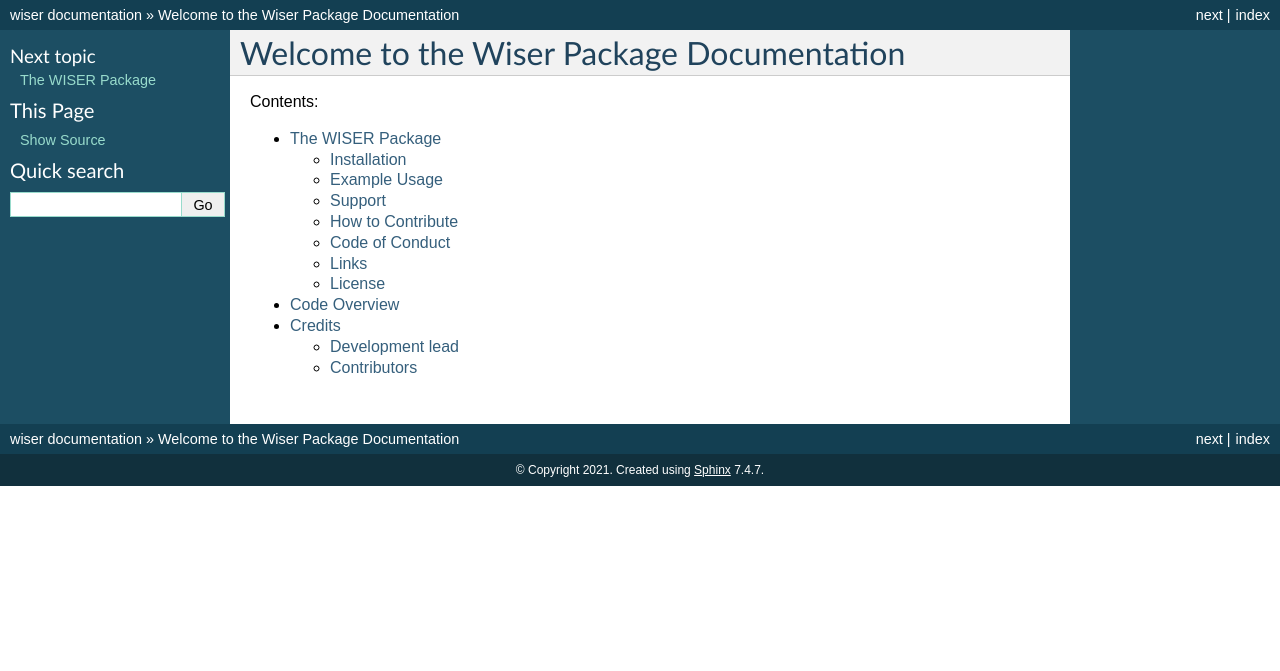
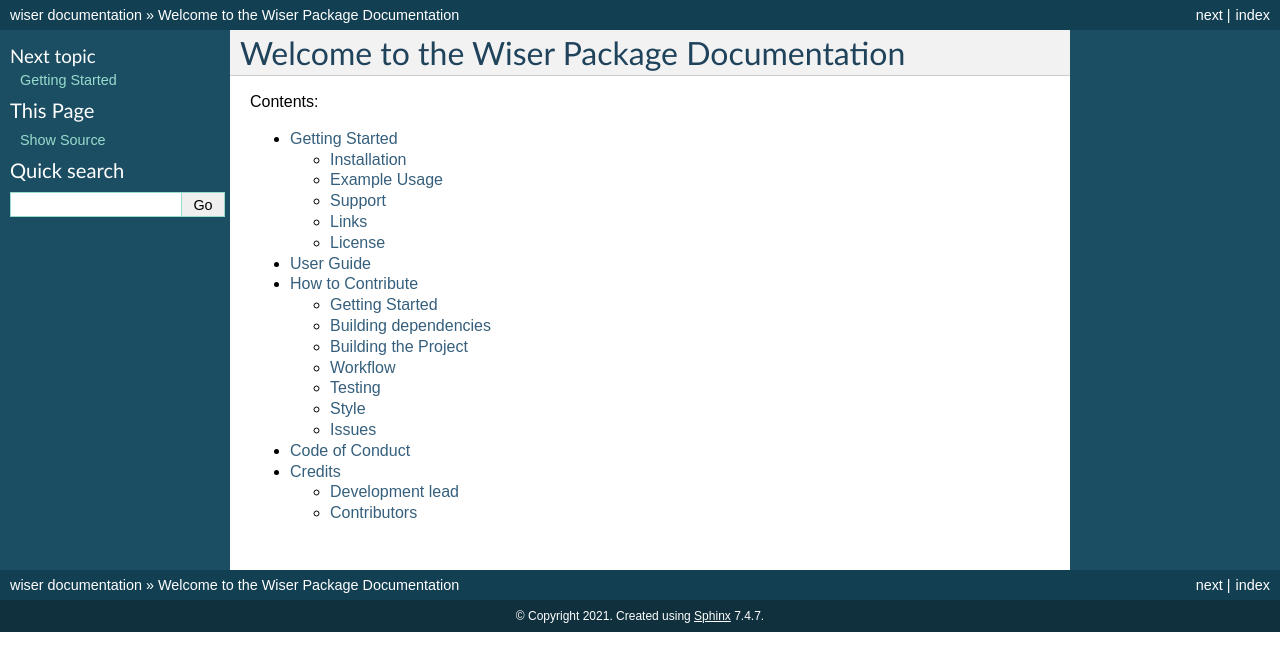
Before and after one commit to twitter-research/twiser, a Sphinx documentation site: the page built from docs/index.rst, in a window 1280 px wide. Shown: the top 671 px of the page. Built offline with Sphinx 7.4.7, drawn with Linux system fonts in a browser that asks for light colours.

Commit message:
re-organizing docs a bit

```diff
--- a/README.rst
+++ b/README.rst
@@ -1,6 +1,6 @@
-*****************
-The WISER Package
-*****************
+***************
+Getting Started
+***************
 
 Advanced variance reduction methods.
 
--- a/docs/code.rst
+++ b/docs/code.rst
@@ -1,6 +1,6 @@
--------------
-Code Overview
--------------
+----------
+User Guide
+----------
 
 .. _wiser:
 
--- /dev/null
+++ b/docs/contributing.rst
@@ -0,0 +1 @@
+.. include:: ../CONTRIBUTING.rst
--- a/docs/index.rst
+++ b/docs/index.rst
@@ -13,4 +13,5 @@ Contents:
 
    readme
    code
+   contributing
    authors
```
Also changed, not shown: other parts of README.rst (+0 -2 lines), 1 other file.
